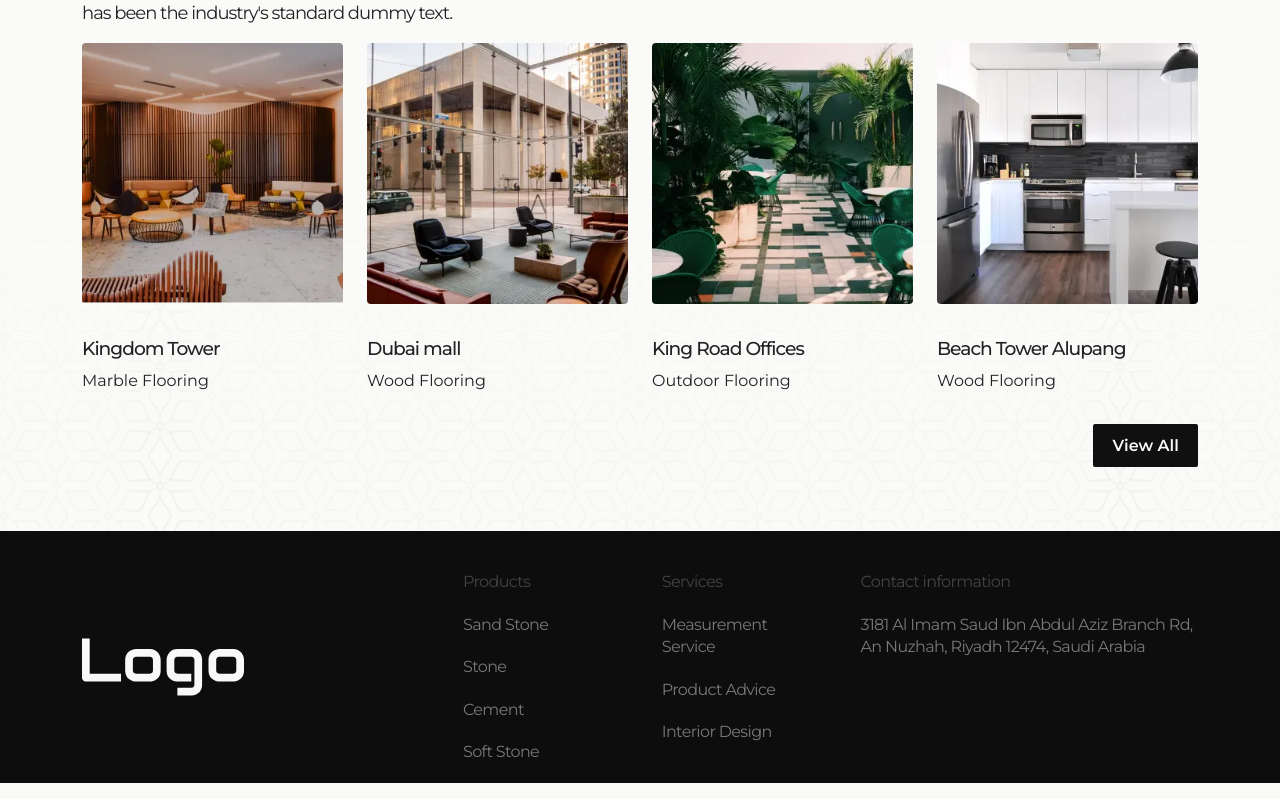
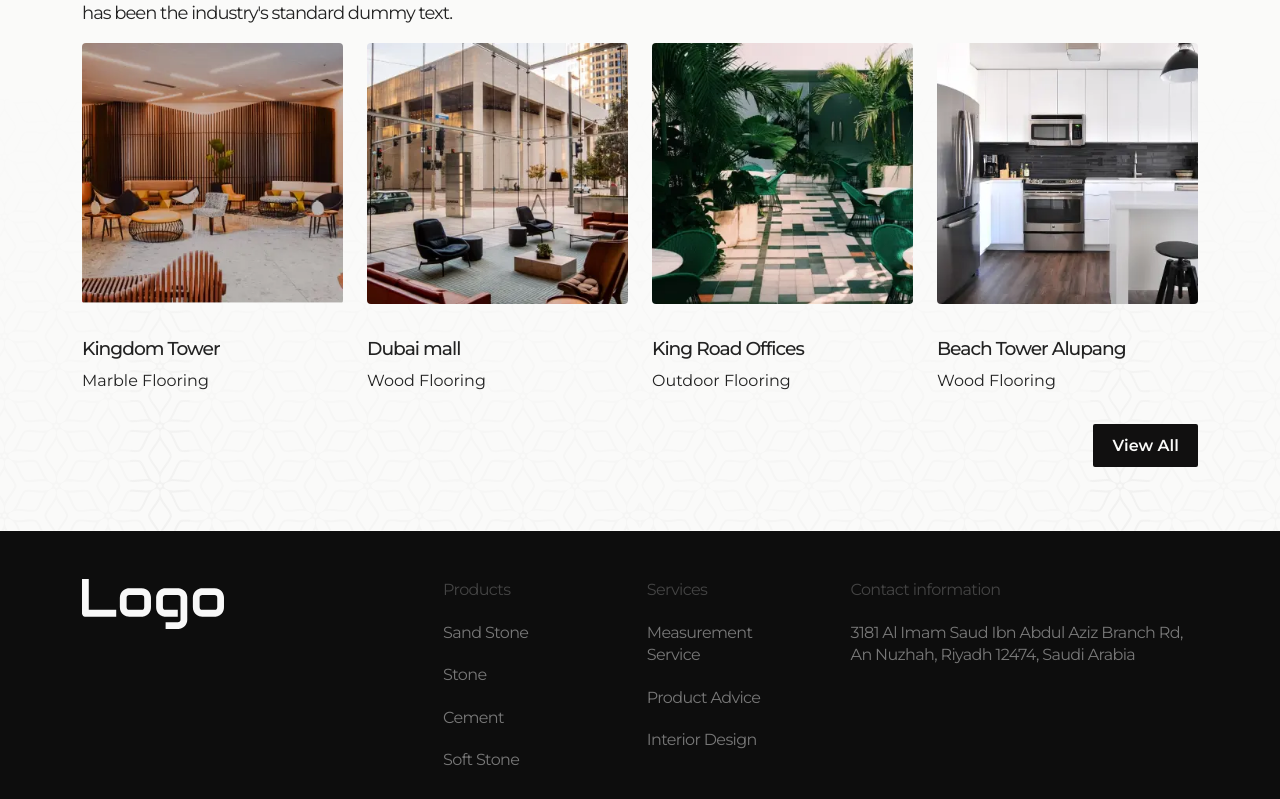
Before and after one commit to indrajithac/2hats-frontend-developer, a React (Vite) app: page / in a window 1280 px wide. Shown: the part 1631-2430 px from the top of the page. Built offline with nearby package versions, Linux system fonts and the light colour scheme.

Commit message:
footer resposive

```diff
--- a/src/components/Footer/Footer.jsx
+++ b/src/components/Footer/Footer.jsx
@@ -10,7 +10,7 @@ function Footer() {
             <img
               src={logoWhite}
               alt="Logo"
-              className="w-[120px] h-[34px] sm:w-[220px] sm:h-[44px] object-contain"
+              className={styles.logo}
             />
             <div className={styles.footerContentSection2}>
               <div>
--- a/src/components/Footer/Footer.module.css
+++ b/src/components/Footer/Footer.module.css
@@ -5,13 +5,17 @@
   color: #f6f6f6;
   display: flex;
   justify-content: center;
+  padding: 0.5rem;
 }
 .footerDiv {
   width: 100%;
   max-width: 1440px;
   margin: 40px 0px 20px 0px;
 }
-
+.logo {
+  height: 50px;
+  object-fit: contain;
+}
 .footerContent {
   width: 100%;
   display: flex;
--- a/src/components/Header/Header.module.css
+++ b/src/components/Header/Header.module.css
@@ -104,7 +104,7 @@
 }
 
 /* ===== Responsive Handling ===== */
-@media (max-width: 768px) {
+@media (max-width: 992px) {
   .headerDesktop {
     display: none;
   }
```
